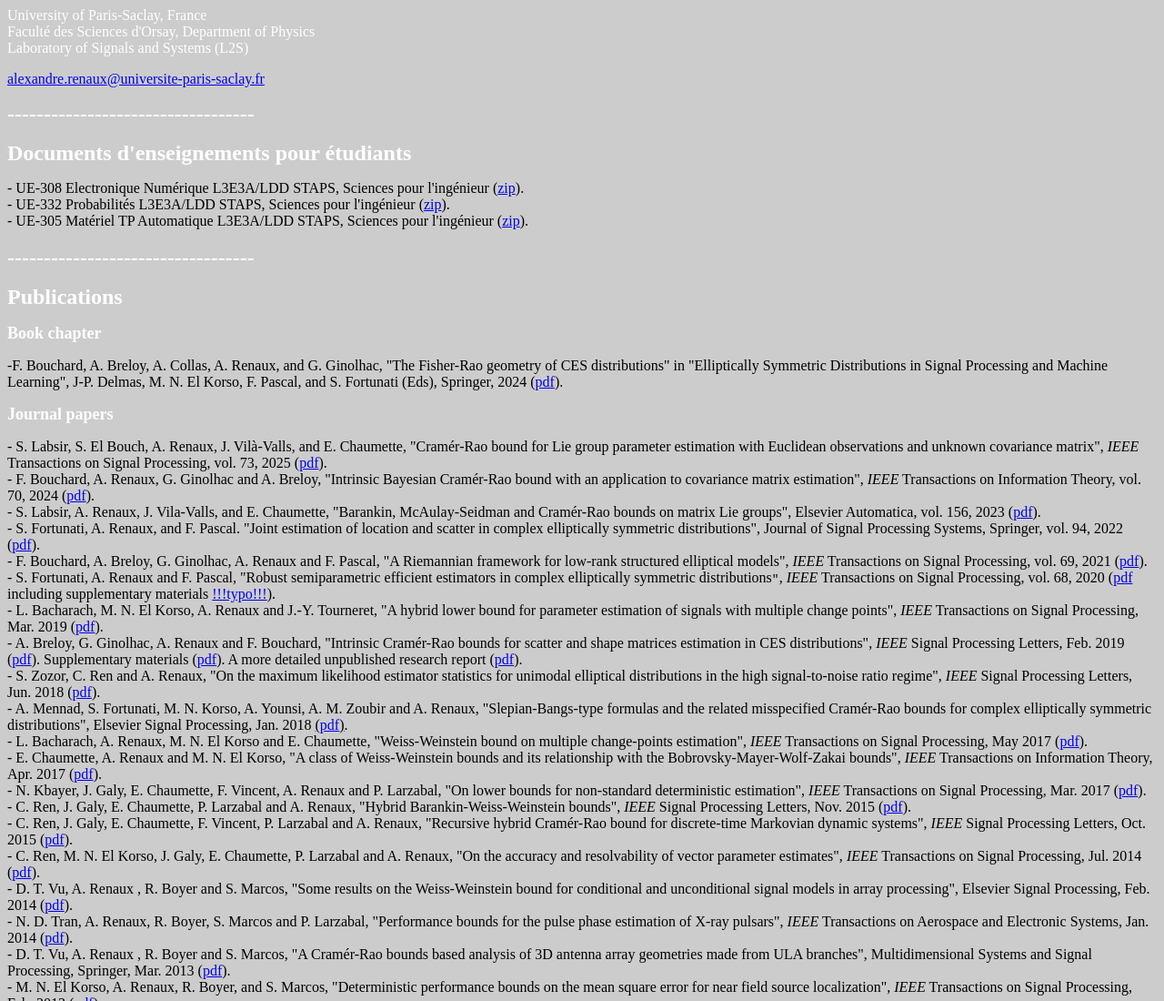
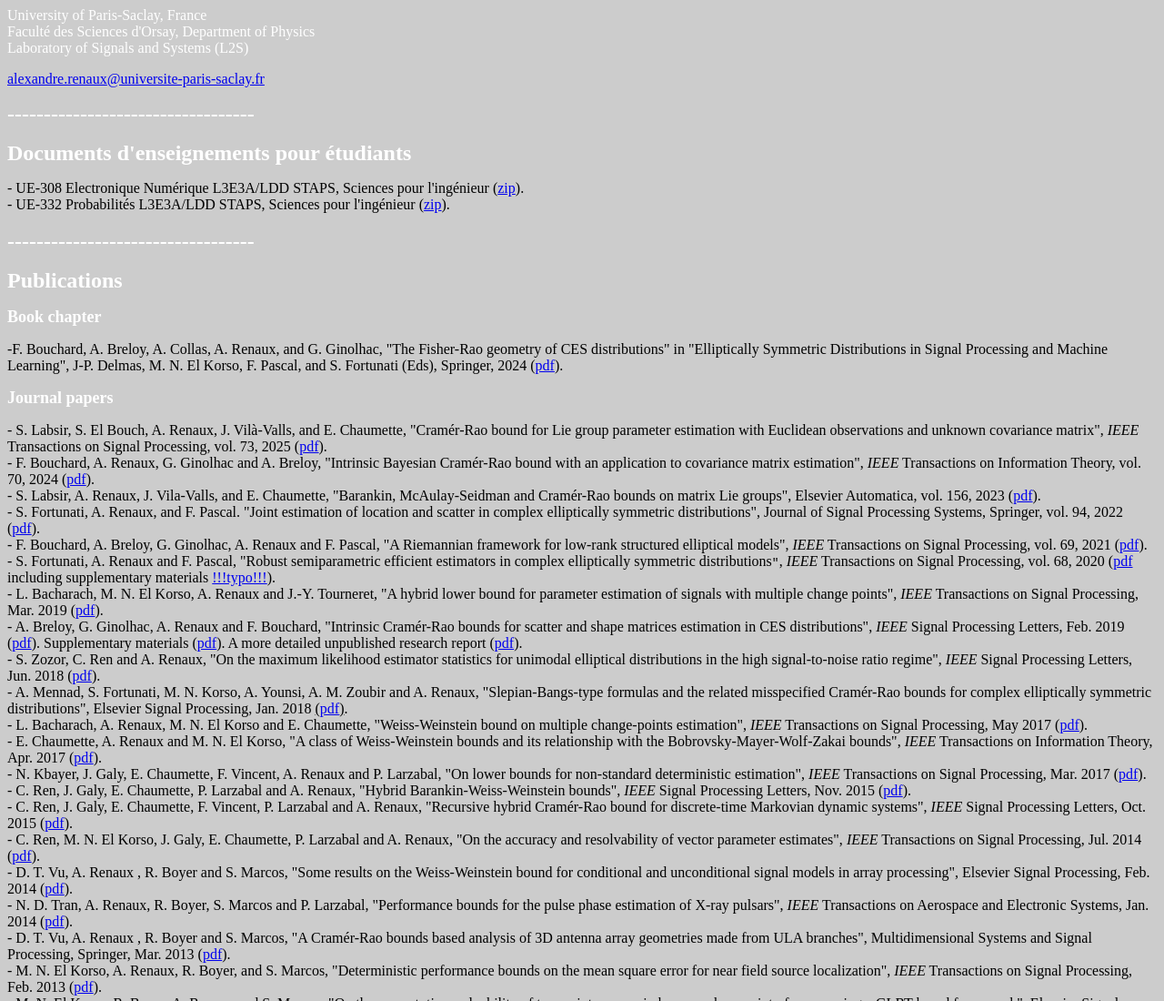
Before and after one commit to alexandrerenaux/alexandrerenaux.github.io, a plain HTML site: page index.htm in a window 1280 px wide. Shown: the top 1100 px of the page at 91% size. Drawn offline with Linux system fonts and the light colour scheme.

Commit message:
Add files via upload

```diff
--- a/index.htm
+++ b/index.htm
@@ -3,7 +3,7 @@
 
        <font size="5"><b><font color="#FFFFFF">----------------------------------</font></b></font></p>
 
-      <b><font color="#FFFFFF">Documents d'enseignements pour étudiants</font></b></font></p>    <p>- UE-308 Electronique Numérique L3E3A/LDD STAPS, Sciences pour l'ingénieur (<a href="publications/308_EN.zip">zip</a>).<br> - UE-332 Probabilités L3E3A/LDD STAPS, Sciences pour l'ingénieur (<a href="publications/332_Proba.zip">zip</a>).<br> - UE-305 Matériel TP Automatique L3E3A/LDD STAPS, Sciences pour l'ingénieur (<a href="publications/305_TP1.zip">zip</a>).<br> <br>
+      <b><font color="#FFFFFF">Documents d'enseignements pour étudiants</font></b></font></p>    <p>- UE-308 Electronique Numérique L3E3A/LDD STAPS, Sciences pour l'ingénieur (<a href="publications/308_EN.zip">zip</a>).<br> - UE-332 Probabilités L3E3A/LDD STAPS, Sciences pour l'ingénieur (<a href="publications/332_Proba.zip">zip</a>).<br>  <br>
 
       <font size="5"><b><font color="#FFFFFF">----------------------------------</font></b></font></p>
 
```
